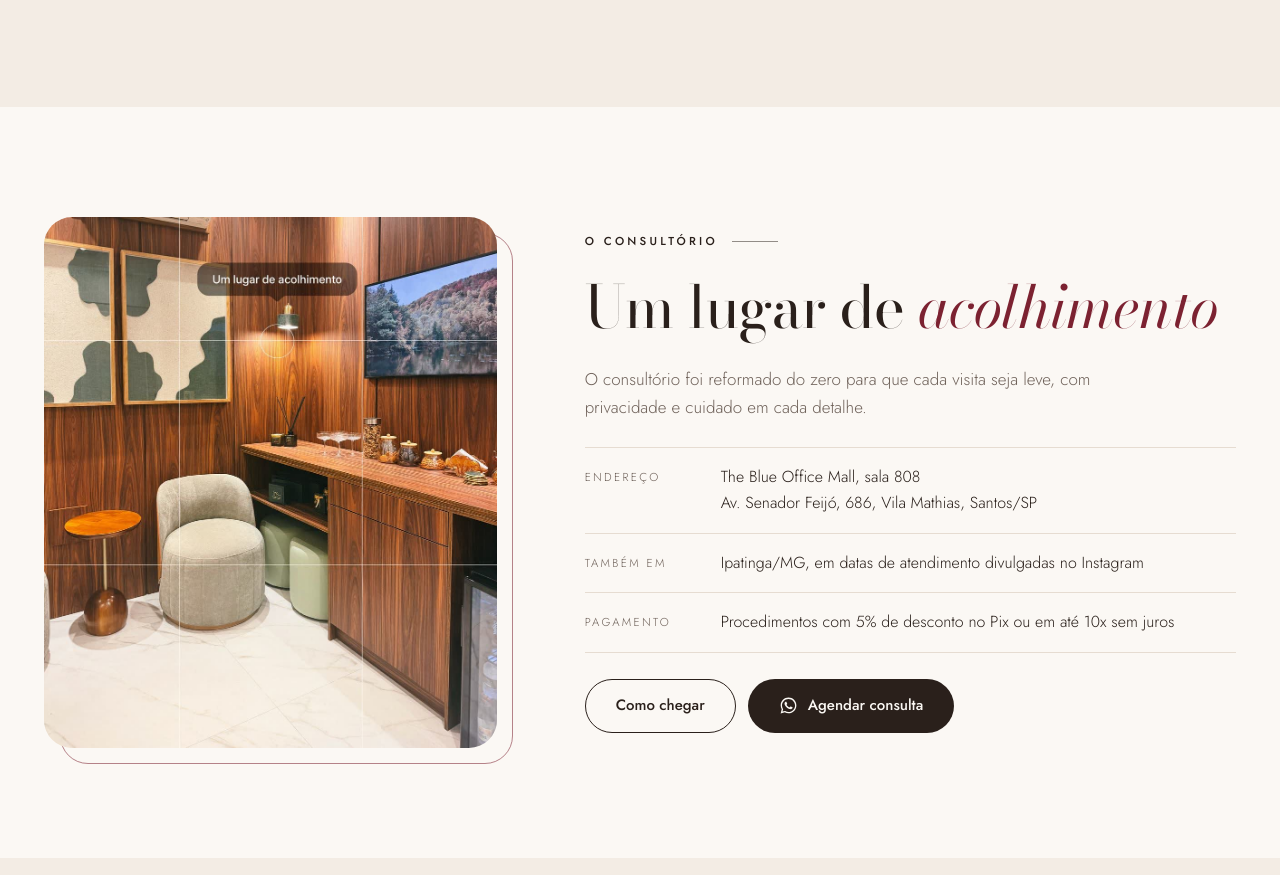
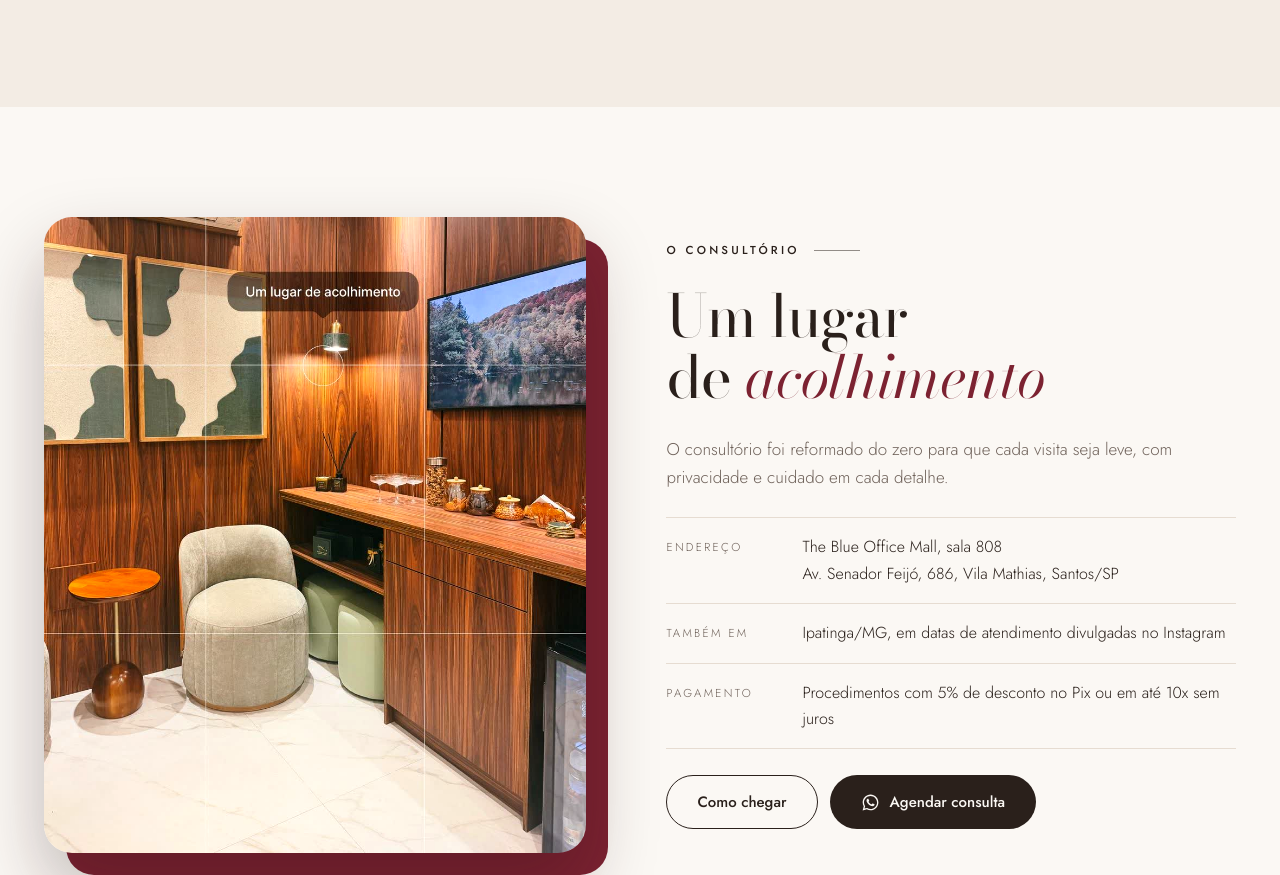
Before and after one commit to gamesferabr/clinicaesteticadrathais, a plain HTML site: page index.html in a window 1280 px wide. Shown: the part 5047-5922 px from the top of the page. Drawn offline with nearby package versions, Linux system fonts and the light colour scheme.

Commit message:
Dá mais destaque à foto do consultório
Co-Authored-By: Claude Fable 5.2 <noreply@anthropic.com>

```diff
--- a/index.html
+++ b/index.html
@@ -200,10 +200,10 @@ dialog.lb img{max-width:94vw;max-height:90vh;border-radius:18px;cursor:zoom-out}
 .step p{color:var(--muted);font-size:16px}
 
 /* consultório */
-.place{padding:110px max(24px,calc((100vw - var(--max)) / 2 + 24px));display:grid;grid-template-columns:.82fr 1.18fr;gap:88px;align-items:center;background:var(--bg)}
-.place .ph{position:relative;isolation:isolate;justify-self:center;width:min(100%,470px,calc((100svh - 200px) * .85));aspect-ratio:1000/1173}
-.place .ph img{position:absolute;inset:0;width:100%;height:100%;object-fit:cover;object-position:50% 100%;border-radius:var(--r)}
-.place .ph::after{content:"";position:absolute;inset:16px -16px -16px 16px;border:1px solid var(--accent);border-radius:var(--r);z-index:-1;opacity:.55}
+.place{padding:110px max(24px,calc((100vw - var(--max)) / 2 + 24px));display:grid;grid-template-columns:1fr 1.05fr;gap:80px;align-items:center;background:var(--bg)}
+.place .ph{position:relative;isolation:isolate;justify-self:center;width:min(100%,560px,calc((100svh - 120px) * .85));aspect-ratio:1000/1173}
+.place .ph img{position:absolute;inset:0;width:100%;height:100%;object-fit:cover;border-radius:var(--r);filter:contrast(1.08) saturate(1.12);box-shadow:0 34px 70px rgba(42,20,24,.28)}
+.place .ph::after{content:"";position:absolute;inset:22px -22px -22px 22px;background:var(--accent);border-radius:var(--r);z-index:-1}
 .place-copy{display:grid;gap:26px;align-content:center}
 .facts{margin:0;display:grid}
 .facts div{display:grid;grid-template-columns:120px 1fr;gap:16px;padding-block:16px;border-top:1px solid var(--line);font-size:16px}
```
